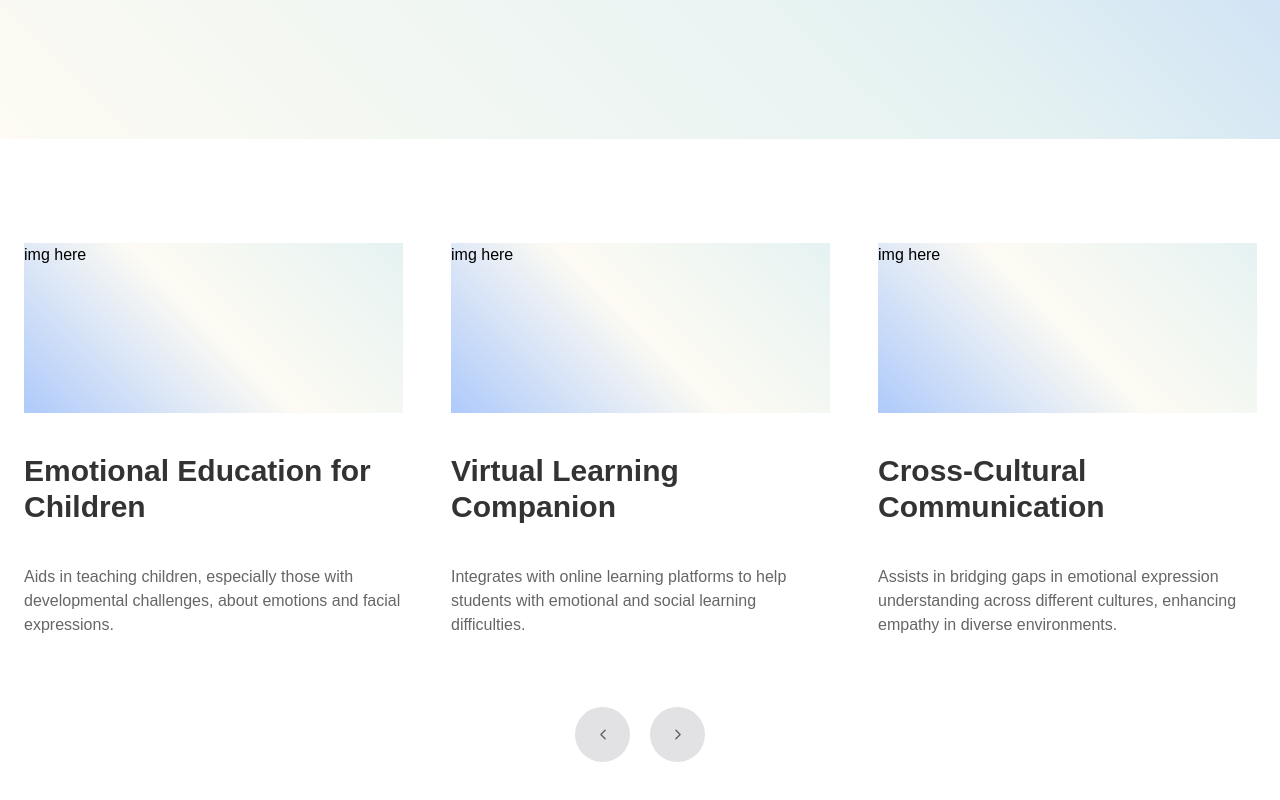
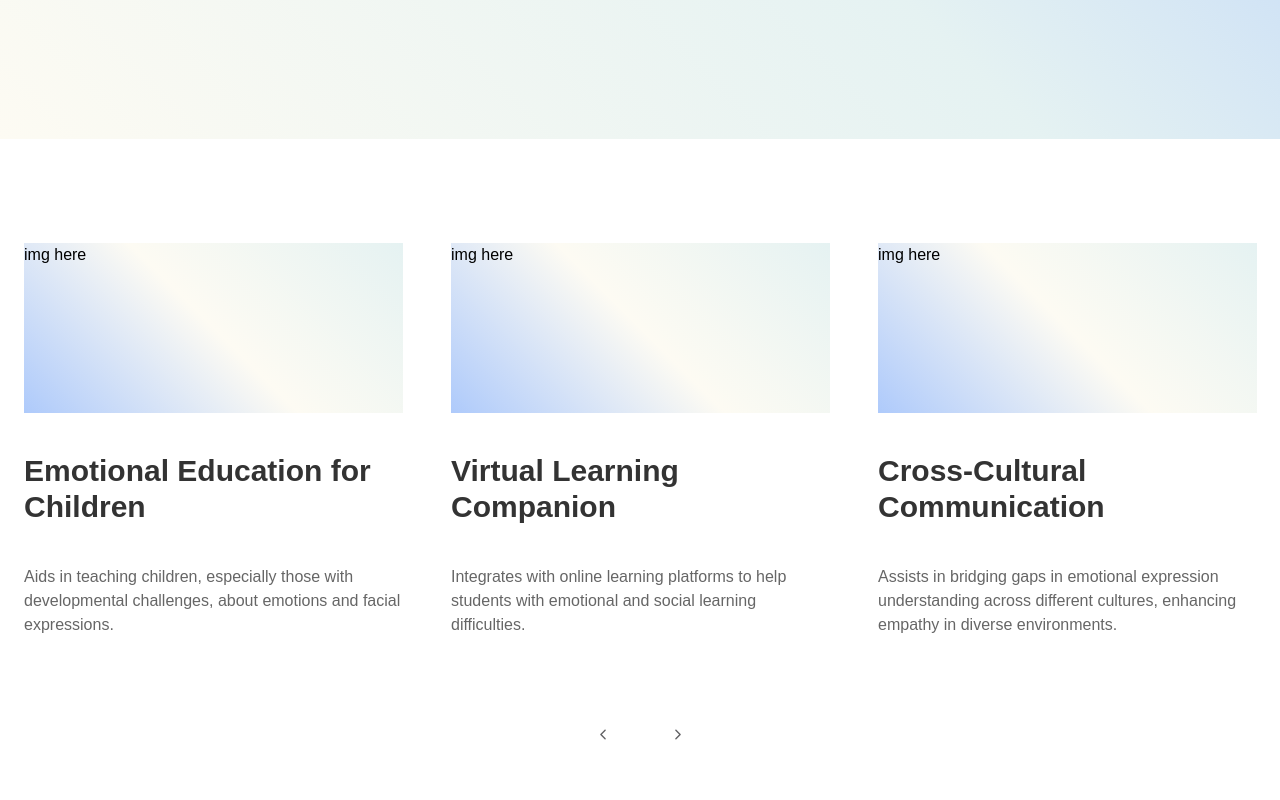
Before and after one commit to roskzhu/Empa, a React (Create React App) app in the folder client/: page / in a window 1280 px wide. Shown: the part 667-1467 px from the top of the page. Built offline with nearby package versions, Linux system fonts and the light colour scheme.

Commit message:
carousel buttons

```diff
--- a/client/src/components/carousel/carousel.css
+++ b/client/src/components/carousel/carousel.css
@@ -10,7 +10,6 @@
 .carousel-control {
   width: 55px;
   height: 55px;
-  background-color: #E2E2E5;
   color: #636365;
   font-size: 20px;
   margin: 10px;
```
